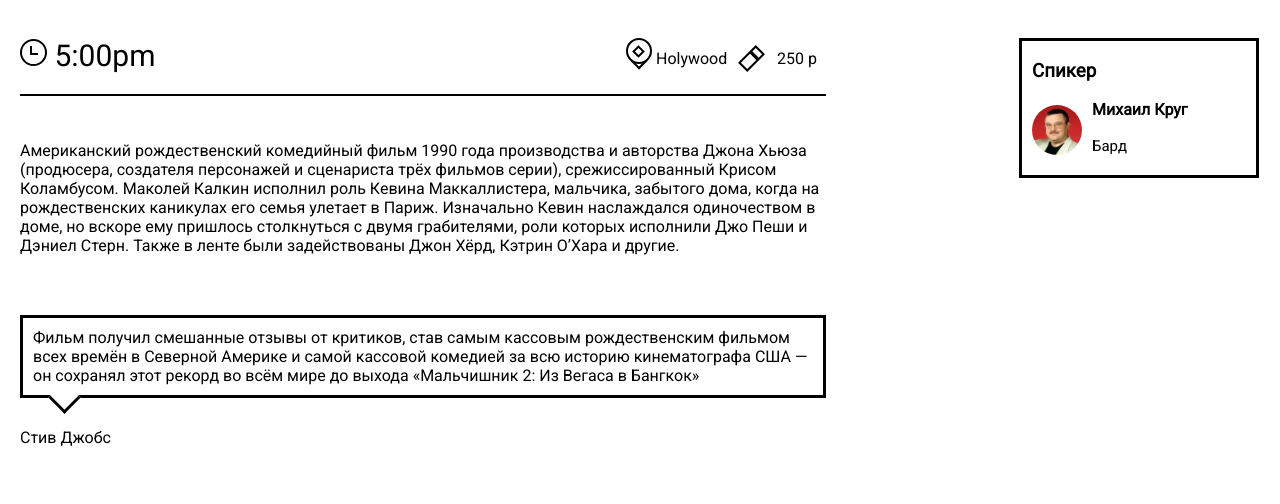
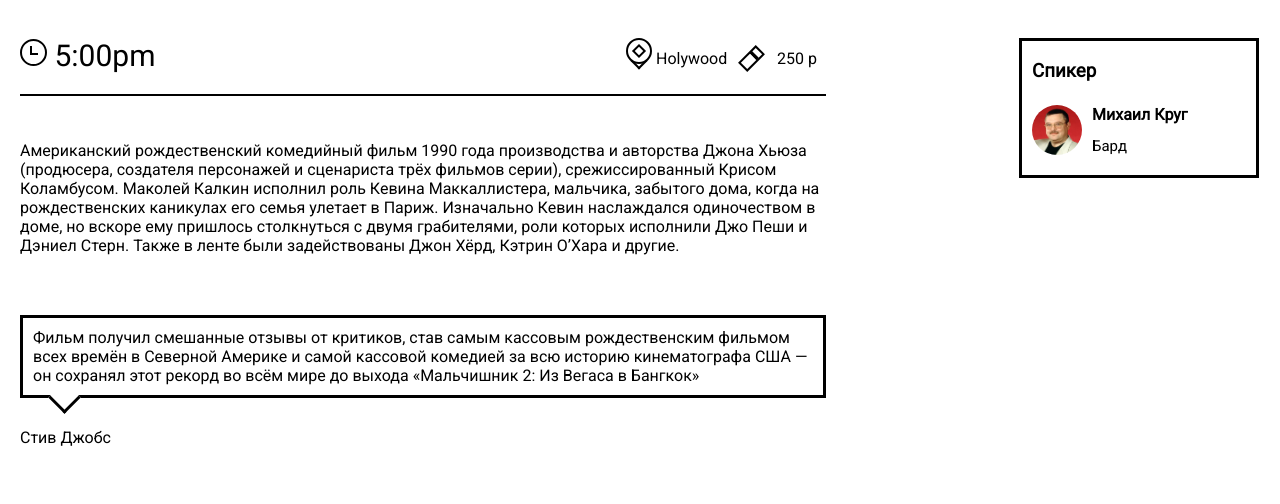
Before and after one commit to alexust1820/movie__home__alone, a plain HTML site: page index.html in a window 1280 px wide. Shown: the part 282-786 px from the top of the page. Drawn offline with Linux system fonts and the light colour scheme.

Commit message:
commito_finallo

```diff
--- a/assets/styles/info.css
+++ b/assets/styles/info.css
@@ -64,6 +64,8 @@
 	min-width: 240px;
 }
 .p__spiker {
+   margin-bottom: 0;
+   margin-top: 0;
    margin-left: 10px;
    font: fat;
 }
@@ -243,8 +245,8 @@ p {
   position: absolute;
   left: 6px;
   bottom: 6px;
-  height: 5px;
-  width: 5px;
+  height: 6px;
+  width: 6px;
   border: 2px solid black;
   transform: rotate(45deg);
 }
```
